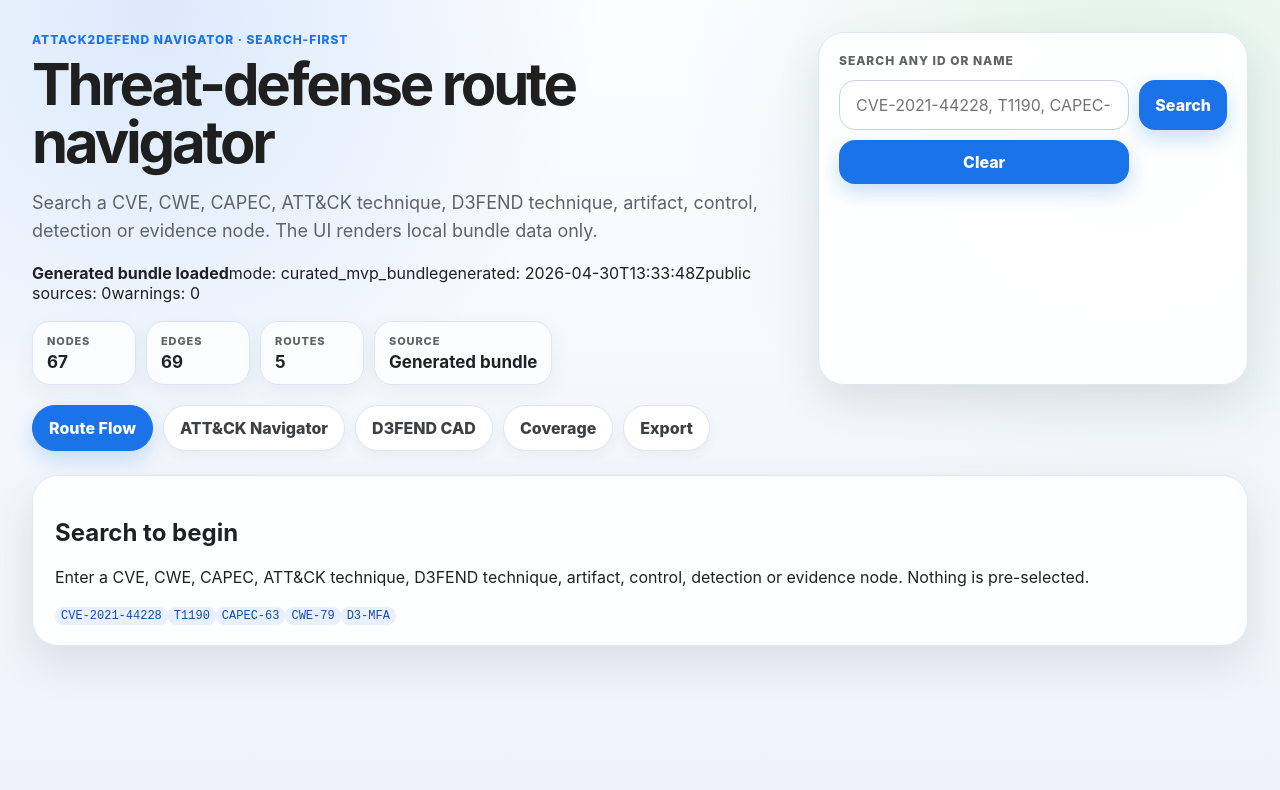
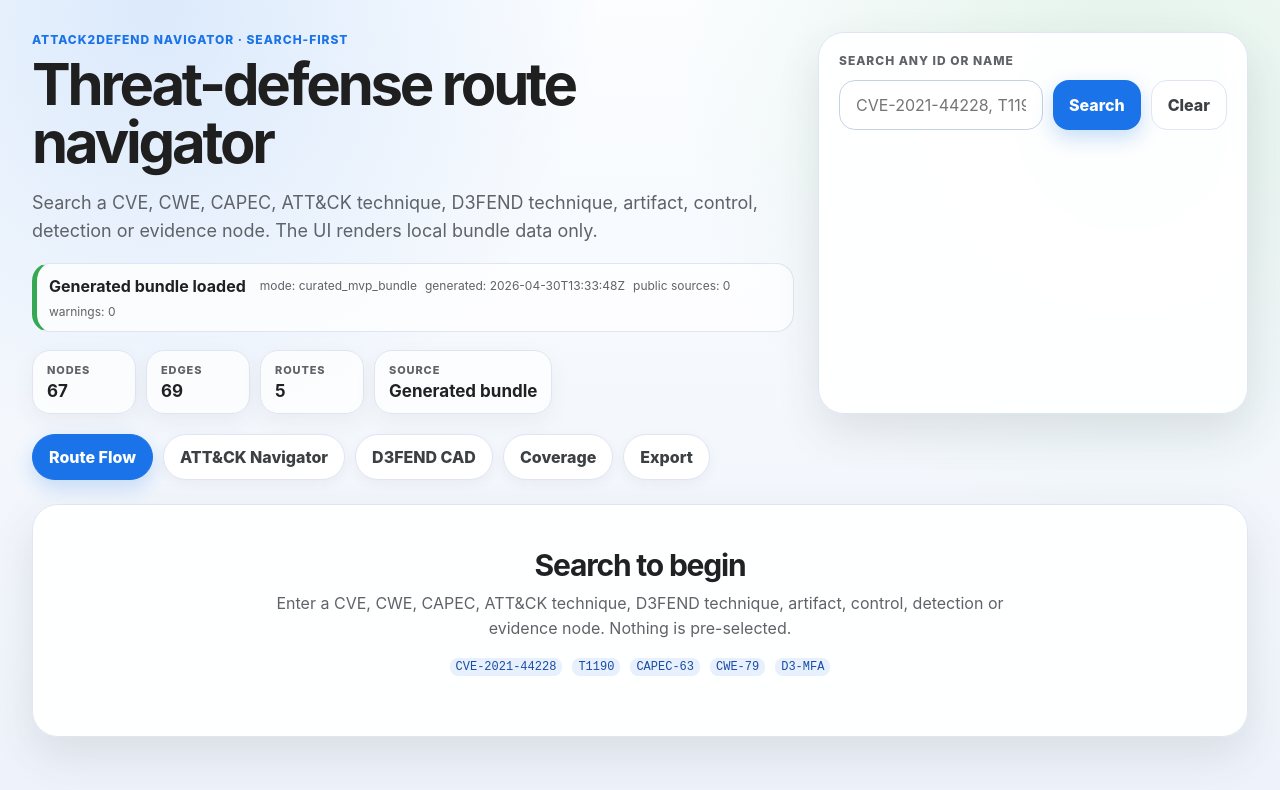
Before and after one commit to vPabloA/attack2defend, a React (Vite) app in the folder app/navigator-ui/: page / in a window 1280 px wide. Shown: the top 790 px of the page. Built offline with nearby package versions, Linux system fonts and the light colour scheme.

Commit message:
Refresh styles for search-first UI

```diff
--- a/app/navigator-ui/src/styles.css
+++ b/app/navigator-ui/src/styles.css
@@ -58,6 +58,43 @@
   color: var(--google-grey);
   font-size: 18px;
   line-height: 1.55;
+}
+
+.bundle-banner {
+  display: flex;
+  flex-wrap: wrap;
+  align-items: center;
+  gap: 8px;
+  margin-top: 18px;
+  padding: 12px;
+  border: 1px solid var(--secops-border);
+  border-radius: 18px;
+  background: rgba(255, 255, 255, .75);
+}
+
+.bundle-banner strong {
+  color: #202124;
+  margin-right: 6px;
+}
+
+.bundle-banner span,
+.bundle-banner em {
+  color: var(--google-grey);
+  font-size: 12px;
+}
+
+.bundle-banner.generated {
+  border-left: 5px solid var(--google-green);
+}
+
+.bundle-banner.fallback {
+  border-left: 5px solid var(--google-yellow);
+}
+
+.bundle-banner em {
+  flex-basis: 100%;
+  font-style: normal;
+  color: #b06000;
 }
 
 .metric-row {
@@ -121,6 +158,10 @@
   gap: 10px;
 }
 
+.search-inline-with-clear {
+  grid-template-columns: minmax(0, 1fr) auto auto;
+}
+
 .search-card input {
   border: 1px solid #c7d2e5;
   border-radius: 16px;
@@ -147,6 +188,21 @@
   color: #fff;
   font-weight: 800;
   box-shadow: 0 8px 20px rgba(26, 115, 232, .24);
+}
+
+.search-card .search-inline button.secondary-button {
+  color: #3c4043;
+  background: #fff;
+  border: 1px solid #dfe5f2;
+  box-shadow: none;
+}
+
+.search-error,
+.fallback-warning {
+  margin: 0;
+  color: #a50e0e;
+  font-size: 13px;
+  line-height: 1.4;
 }
 
 .suggestions {
@@ -223,6 +279,32 @@
 
 .panel.wide { grid-column: 1 / -1; }
 
+.empty-state {
+  text-align: center;
+  padding: 42px 24px;
+}
+
+.empty-state h2 {
+  margin: 0 0 8px;
+  font-size: 30px;
+  letter-spacing: -0.04em;
+}
+
+.empty-state p {
+  max-width: 760px;
+  margin: 0 auto 18px;
+  color: var(--google-grey);
+  line-height: 1.55;
+}
+
+.empty-examples {
+  display: flex;
+  flex-wrap: wrap;
+  justify-content: center;
+  gap: 10px;
+  margin: 18px 0;
+}
+
 .panel-title h2 {
   margin: 0;
   font-size: 22px;
@@ -242,8 +324,9 @@
   gap: 12px;
 }
 
-.pro-columns {
-  grid-template-columns: repeat(5, minmax(160px, 1fr));
+.pro-columns,
+.route-flow-columns {
+  grid-template-columns: repeat(10, minmax(160px, 1fr));
   overflow-x: auto;
   padding-bottom: 6px;
 }
@@ -379,50 +462,6 @@
   line-height: 1.55;
 }
 
-.decision-card {
-  margin-top: 18px;
-  border-radius: 20px;
-  padding: 16px;
-  background: linear-gradient(135deg, #174ea6, #1a73e8 62%, #34a853);
-  color: #fff;
-}
-
-.decision-card span {
-  display: block;
-  opacity: .78;
-  font-size: 12px;
-  text-transform: uppercase;
-  letter-spacing: .08em;
-  margin-bottom: 6px;
-}
-
-.graph-grid-pro {
-  display: grid;
-  grid-template-columns: repeat(auto-fit, minmax(190px, 1fr));
-  gap: 12px;
-}
-
-.graph-node {
-  min-height: 104px;
-  padding: 14px;
-  border-radius: 18px;
-  background: #fff;
-  border: 1px solid #e3e9f4;
-  text-align: left;
-  display: flex;
-  flex-direction: column;
-  gap: 6px;
-}
-
-.graph-node small {
-  margin-top: auto;
-  color: #8a9099;
-  font-size: 11px;
-  text-transform: uppercase;
-  letter-spacing: .08em;
-  font-weight: 800;
-}
-
 .relationship-strip {
   margin-top: 20px;
   padding-top: 16px;
@@ -431,6 +470,26 @@
   flex-direction: column;
   gap: 8px;
   color: #3c4043;
+}
+
+.relationship-strip em {
+  margin-left: 8px;
+  color: var(--google-grey);
+  font-size: 12px;
+  font-style: normal;
+}
+
+.download-row {
+  margin-top: 16px;
+}
+
+.download-row a {
+  display: inline-flex;
+  border-radius: 999px;
+  padding: 10px 14px;
+  background: var(--google-blue);
+  color: #fff;
+  font-weight: 800;
 }
 
 .defense-grid, .strategy-grid {
@@ -490,12 +549,12 @@
 
 @media (max-width: 1180px) {
   .hero, .route-layout, .two-col { grid-template-columns: 1fr; }
-  .columns { grid-template-columns: repeat(2, minmax(0, 1fr)); }
+  .columns, .pro-columns, .route-flow-columns { grid-template-columns: repeat(2, minmax(0, 1fr)); }
   .coverage-row { grid-template-columns: 1fr; }
 }
 
 @media (max-width: 760px) {
   .app-shell { padding: 18px; }
-  .search-inline { grid-template-columns: 1fr; }
-  .suggestions, .columns, .defense-grid, .strategy-grid { grid-template-columns: 1fr; }
+  .search-inline, .search-inline-with-clear { grid-template-columns: 1fr; }
+  .suggestions, .columns, .pro-columns, .route-flow-columns, .defense-grid, .strategy-grid { grid-template-columns: 1fr; }
 }
```
